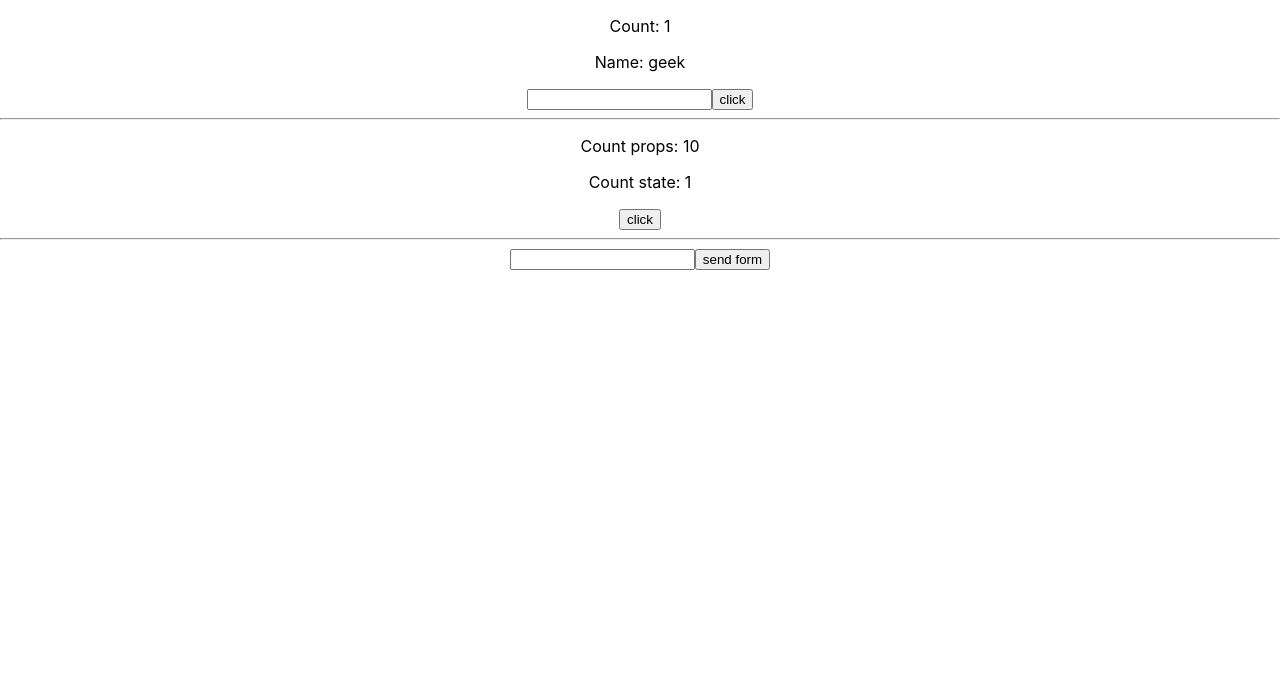
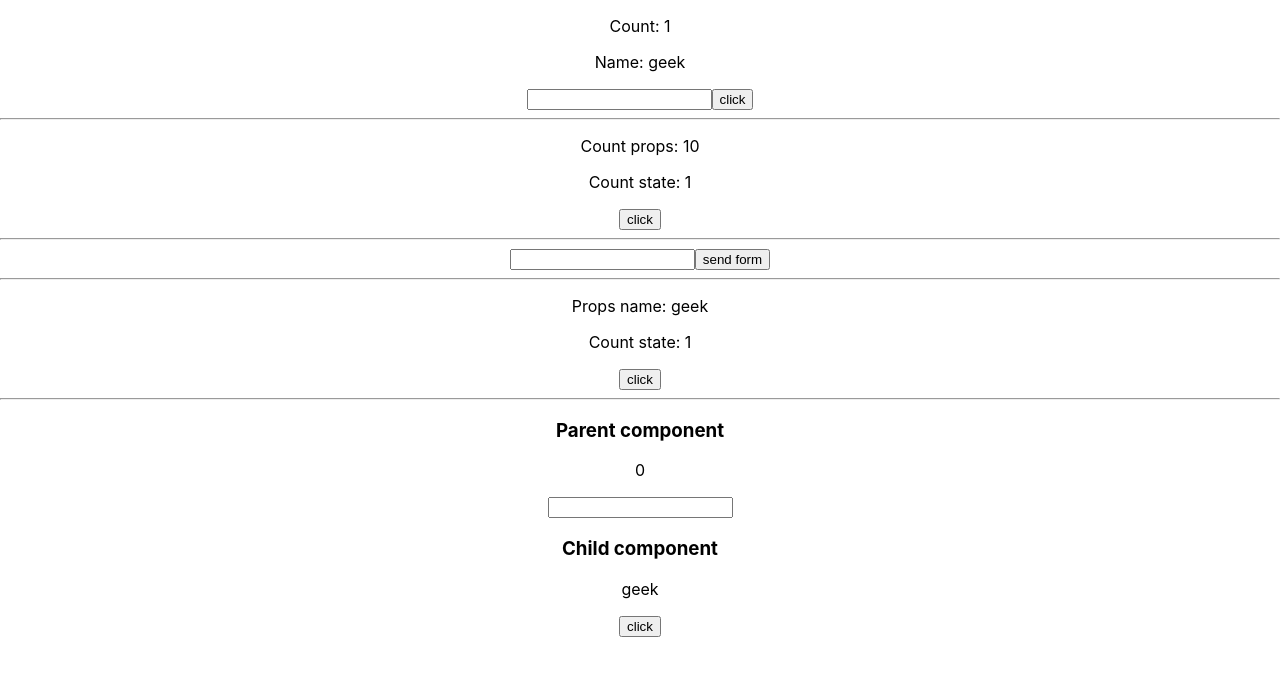
Before and after one commit to mikgir/react_lessons, a React (Create React App) app: page / in a window 1280 px wide. Shown: the top 676 px of the page. Built offline with nearby package versions, Linux system fonts and the light colour scheme.

Commit message:
task_2 Func Components

```diff
--- a/src/App.jsx
+++ b/src/App.jsx
@@ -1,16 +1,33 @@
 import './App.css';
 import {Form} from "./components/Form";
 import {Form as ClassForm} from "./class_components/Form"
-import {Count} from "./class_components/Count";
+import {Count as ClassCount} from "./class_components/Count";
+import {Count} from "./components/Count";
+import {Child} from "./components/Child";
+import {useState} from "react";
 
 
 export const App = () => {
+    const [name, setName]= useState('geek')
+    const [count, setCount]= useState(0)
+
+    const handleChangeName = (event) => {
+      setName(event.target.value)
+    }
     return (
         <div className="App">
             <Form/>
             <hr/>
-            <Count count={10}/>
+            <ClassCount count={10}/>
             <ClassForm/>
+            <hr/>
+            <Count name={'geek'}/>
+            <hr/>
+            <h3>Parent component</h3>
+            <p>{count}</p>
+            <input onChange={handleChangeName}/>
+            <h3>Child component</h3>
+            <Child name={name} handleChangeCount={setCount}/>
         </div>
     );
 }
--- /dev/null
+++ b/src/components/Child.jsx
@@ -0,0 +1,9 @@
+export const Child = ({name, handleChangeCount}) => {
+    const handleClick = () => {
+        handleChangeCount(prevCount => prevCount + 1)
+    }
+    return <>
+        <p>{name}</p>
+        <button onClick={handleClick}>click</button>
+    </>
+}
--- /dev/null
+++ b/src/components/Count.jsx
@@ -0,0 +1,13 @@
+import {useState} from "react";
+
+export const Count = (props) => {
+    const [count, setCount] = useState(1)
+    const handleClick = () => {
+        setCount((prevCount)=>prevCount + 1)
+    }
+    return <>
+        <p>Props name: {props.name}</p>
+        <p>Count state: {count}</p>
+        <button type={"button"} onClick={handleClick}>click</button>
+    </>
+}
```
